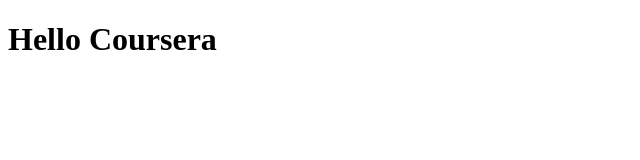
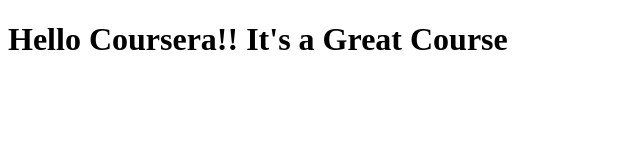
Before and after one commit to Ashishrij/Coursera_test, a plain HTML site: page index.html in a window 1280 px wide. Shown: the whole page, without its empty margins (0-640 px from the left). Drawn offline with Linux system fonts and the light colour scheme.

Commit message:
Small Addition to our Page Content

```diff
--- a/index.html
+++ b/index.html
@@ -2,6 +2,6 @@
 <html>
 <head> <title>Hello Coursera </title></head>
 <body>
-    <h1> Hello Coursera </h1>
+    <h1> Hello Coursera!! It's a Great Course</h1>
 </body>
 </html>
```
